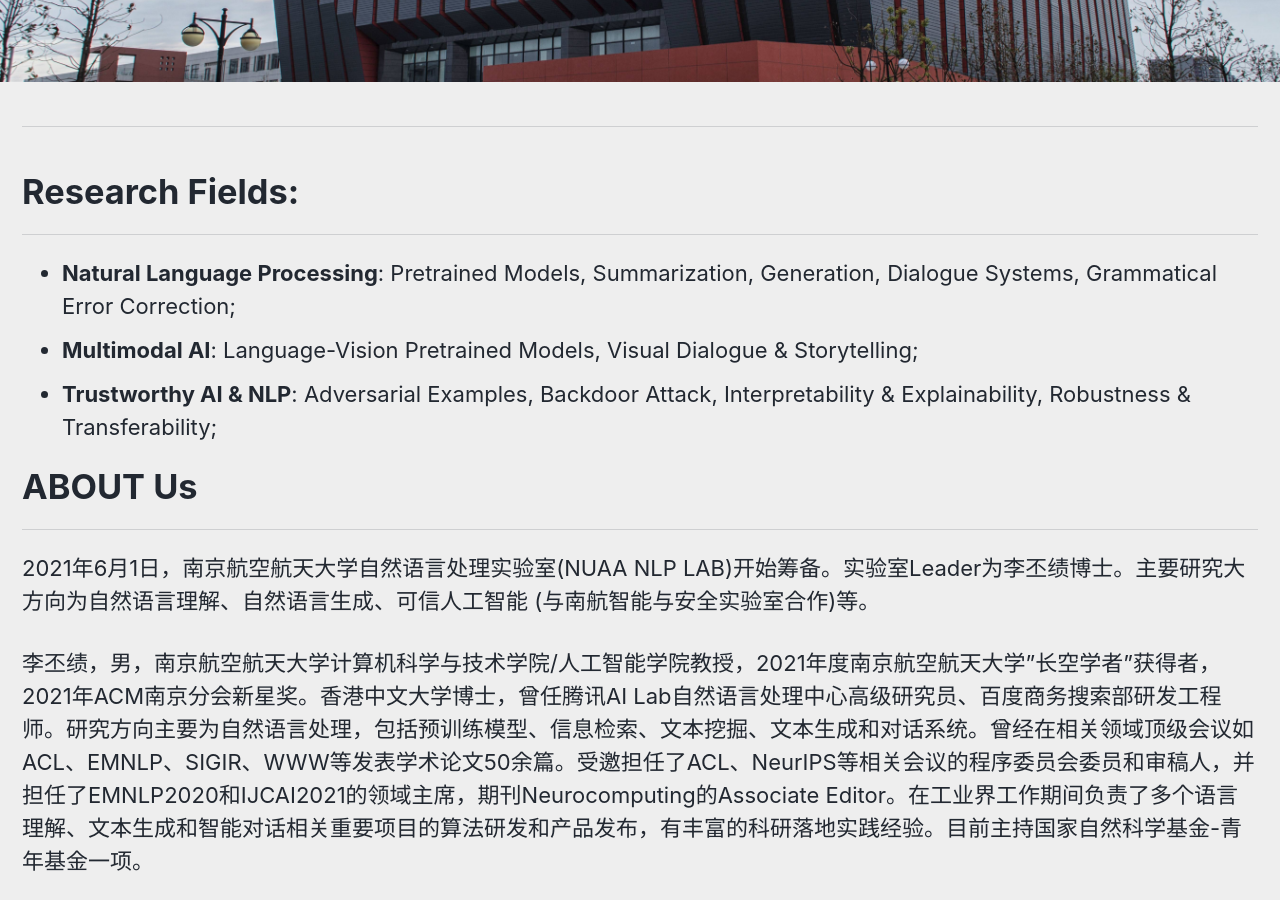
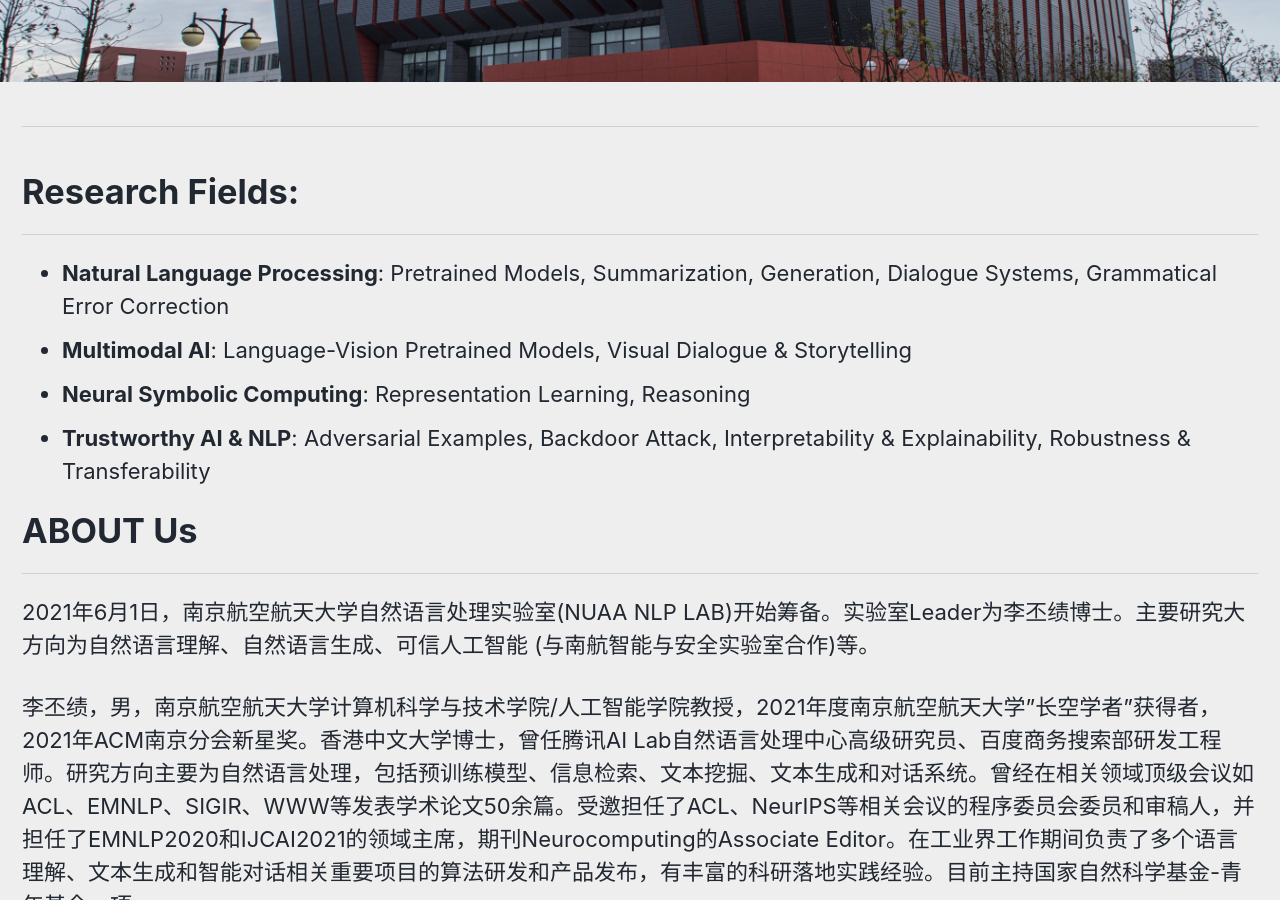
Before and after one commit to nuaa-nlp/nuaa-nlp.github.io, a Jekyll site: the page built from index.md, in a window 1280 px wide and 900 px high, scrolled down 380 px. Built offline with Jekyll 4.4.1, drawn with Linux system fonts in a browser that asks for light colours; cached includes are drawn as plain includes; comment, search, counter and statistics services are not loaded; a style sheet for code colours, icons or effects is not loaded.

Commit message:
update index

```diff
--- a/index.md
+++ b/index.md
@@ -14,9 +14,10 @@ excerpt: >
 
 # Research Fields:
 ***
-- **Natural Language Processing**: Pretrained Models, Summarization, Generation, Dialogue Systems, Grammatical Error Correction;
-- **Multimodal AI**: Language-Vision Pretrained Models, Visual Dialogue & Storytelling;
-- **Trustworthy AI & NLP**: Adversarial Examples, Backdoor Attack, Interpretability & Explainability, Robustness & Transferability;
+* **Natural Language Processing**: Pretrained Models, Summarization, Generation, Dialogue Systems, Grammatical Error Correction
+* **Multimodal AI**: Language-Vision Pretrained Models, Visual Dialogue & Storytelling
+* **Neural Symbolic Computing**: Representation Learning, Reasoning
+* **Trustworthy AI & NLP**: Adversarial Examples, Backdoor Attack, Interpretability & Explainability, Robustness & Transferability
 
 # ABOUT Us
 ***
```
